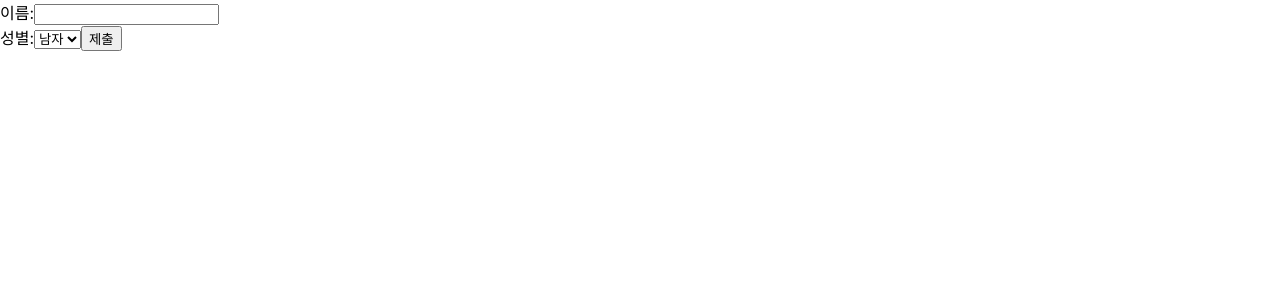
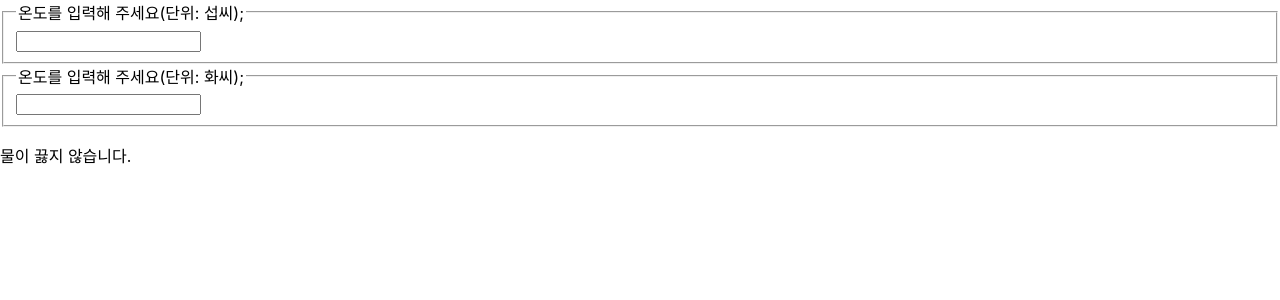
Before and after one commit to heejae101/--, a React (Create React App) app in the folder my-app/: page / in a window 1280 px wide. Shown: the top 300 px of the page. Built offline with nearby package versions, Linux system fonts and the light colour scheme.

Commit message:
add shared State Temperature

```diff
--- /dev/null
+++ b/my-app/src/chapter_12/Calculator.jsx
@@ -0,0 +1,67 @@
+import React, { useState } from "react";
+import TemperatureInput from "./TemperatureInput";
+
+function BoilingVerdict(props) {
+    if(props.celsius >= 100){
+        return <p>물이 끓습니다.</p>
+    }
+    return <p>물이 끓지 않습니다.</p>
+}
+
+function toCelsius(fahrenheit){
+    return ((fahrenheit -32)* 5) / 9;
+}
+
+function toFahrenheit(celsius){
+    return (celsius * 9) / 5 + 32;
+}
+
+function tryConvert(temperature, convert){
+    // 소수 3번째자리까지 반올림
+    const input = parseFloat(temperature);
+    if(Number.isNaN(input)){
+        return "";
+    }
+
+    const output = convert(input);
+    const rounded = Math.round(output * 1000) / 1000;
+    return rounded.toString();
+}
+
+function Calculator(props) {
+    const [temperature, setTemperature] = useState("");
+    const [scale, setScale] = useState("c");
+
+    const handleCelsiusChange = (temperature) => {
+        setTemperature(temperature);
+        setScale("c");
+    }
+
+    const handleFehrenheitChange = (temperature) => {
+        setTemperature(temperature);
+        setScale("f");
+    }
+
+    const celsius =
+        scale === "f" ? tryConvert(temperature, toCelsius) : temperature;
+    const fahrenheit =
+        scale === "c" ? tryConvert(temperature, toFahrenheit) : temperature;
+
+    return (
+        <div>
+            <TemperatureInput
+                scale="c"
+                temperature={celsius}
+                onTemperatureChange={handleCelsiusChange}
+            />
+            <TemperatureInput
+                scale="f"
+                temperature={fahrenheit}
+                onTemperatureChange={handleFehrenheitChange}
+            />
+            <BoilingVerdict celsius={parseFloat(celsius)} />
+        </div>
+    );
+}
+
+export default Calculator;
--- /dev/null
+++ b/my-app/src/chapter_12/TemperatureInput.jsx
@@ -0,0 +1,28 @@
+
+// 온도 단위에 대한 정보를 가지는 객체를 선언합니다.
+const scaleNames = {
+    c:"섭씨",
+    f:"화씨",
+};
+
+// 사용자로 부터 입력받은 온도를 상위 컴포넌트에 전달하는 역할을 합니다.
+function TemperatureInput(props) {
+
+    // 온도 입력이 변경될 때 실행
+    const handleChange = (event) => {
+        props.onTemperatureChange(event.target.value);
+    };
+
+    // 랜더링 하는 부분
+    return (
+        <fieldset>
+            <legend>
+                온도를 입력해 주세요(단위: {scaleNames[props.scale]});
+            </legend>
+            <input value={props.temperature} onChange={handleChange} />
+        </fieldset>
+    );
+}
+
+// 컴포넌트를 다른 파일에서 사용할 수 있도록 내보냅니다.
+export default TemperatureInput;
--- a/my-app/src/index.js
+++ b/my-app/src/index.js
@@ -10,10 +10,11 @@
 import LandingPage from './chapter_09/LandingPage';
 import AttendanceBook from './chapter_10/AttendanceBook';
 import SignUp from './chapter_11/SignUp';
+import Calculator from './chapter_12/Calculator';
 
 ReactDOM.render(
   <React.StrictMode>
-    <SignUp />
+    <Calculator />
   </React.StrictMode>,
   document.getElementById('root')
 );
```
